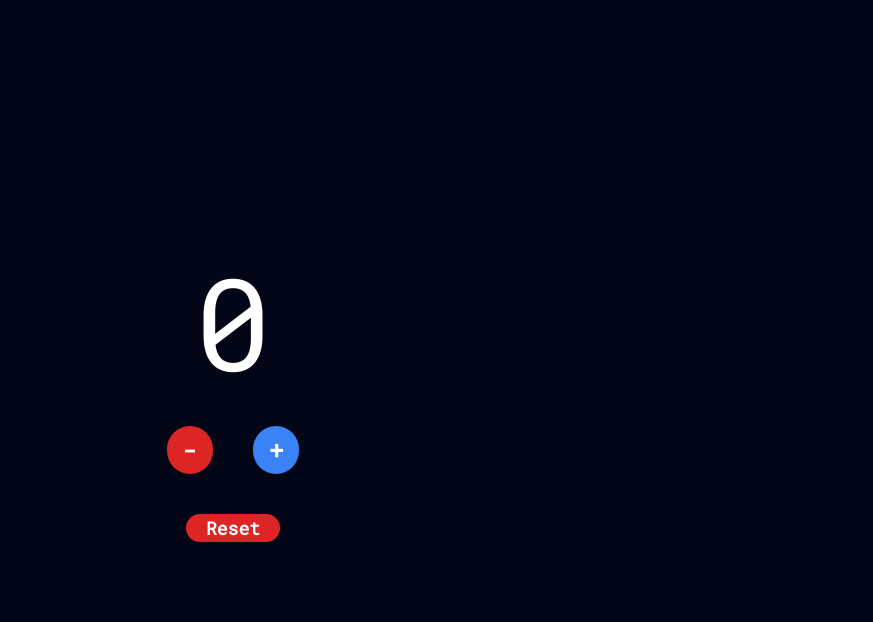
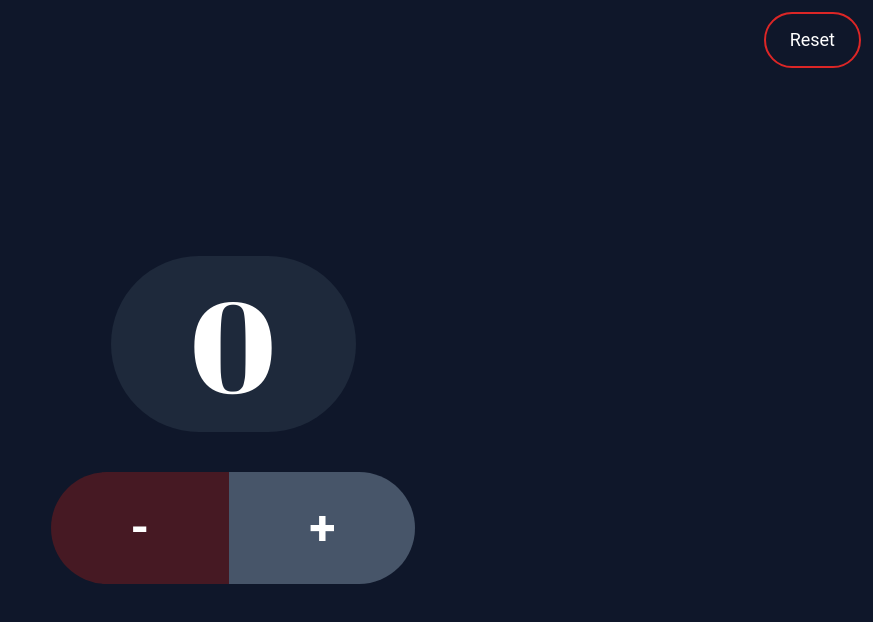
Before and after one commit to Kaif21/supersimple-tally-counter, a website: page index.html in a window 1280 px wide. Shown: the whole page, without its empty margins (407-1280 px from the left). Drawn offline with Linux system fonts and the light colour scheme.

Commit message:
css update

```diff
--- a/index.html
+++ b/index.html
@@ -1,42 +1,65 @@
 <!-- <!doctype html> -->
 <html>
   <head>
-  <meta charset="UTF-8">
-  <meta name="viewport" content="width=device-width, initial-scale=1.0">
-  <link rel="stylesheet" href="output.css">
+    <meta charset="UTF-8" />
+    <meta name="viewport" content="width=device-width, initial-scale=1.0" />
+    <link rel="stylesheet" href="output.css" />
     <!-- fonts -->
-  <link rel="preconnect" href="https://fonts.googleapis.com">
-<link rel="preconnect" href="https://fonts.gstatic.com" crossorigin>
-<link href="https://fonts.googleapis.com/css2?family=Roboto+Mono&display=swap" rel="stylesheet">
+    <link rel="preconnect" href="https://fonts.googleapis.com" />
+    <link rel="preconnect" href="https://fonts.gstatic.com" crossorigin />
+    <link
+      href="https://fonts.googleapis.com/css2?family=Roboto+Mono&display=swap"
+      rel="stylesheet"
+    />
     <!-- icon -->
-<link rel="icon" href="./images/icons/icon-192x192.png">
+    <link rel="icon" href="./images/icons/icon-192x192.png" />
     <!-- manifest -->
-<link rel="manifest" href="./manifest.json">
+    <link rel="manifest" href="./manifest.json" />
+
+    <link rel="preconnect" href="https://fonts.googleapis.com" />
+    <link rel="preconnect" href="https://fonts.gstatic.com" crossorigin />
+    <link
+      href="https://fonts.googleapis.com/css2?family=Abril+Fatface&family=Monoton&display=swap"
+      rel="stylesheet"
+    />
   </head>
-<body class="bg-slate-950">
-    <div class="flex flex-col min-h-screen justify-center items-center">
-<div class="flex text-9xl text-white my-10" id="countStr">0</div>
+  <body class="bg-slate-900 h-full w-full">
+    <div class="flex flex-col h-screen justify-center items-center">
+      <div
+        class="flex text-9xl text-white my-10 bg-slate-800 px-20 rounded-full py-6"
+        id="countStr"
+      >
+        0
+      </div>
       <!-- +,- -->
-<div class="flex flex-row gap-10">
-    <button class="bg-red-600 hover:bg-red-800 text-white font-bold py-2 px-4 rounded-full text-2xl" id="subBtn" onclick="subtrack()">
+      <div class="flex flex-row">
+        <button
+          class="bg-red-900/50 hover:bg-red-500 text-white font-bold py-8 px-20 rounded-r-none rounded-full text-5xl"
+          id="subBtn"
+          onclick="subtrack()"
+        >
           -
         </button>
-    <button class="bg-blue-500 hover:bg-blue-700 text-white font-bold py-2 px-4 rounded-full text-2xl" id="addBtn" onclick="addition()">
+        <button
+          class="bg-slate-600 hover:bg-blue-700 text-white font-bold py-8 px-20 rounded-l-none rounded-full text-5xl"
+          id="addBtn"
+          onclick="addition()"
+        >
           +
         </button>
       </div>
       <!-- save,reset -->
-<div class="flex  gap-10 my-10">
-    <button class="bg-red-600 hover:bg-red-800 text-white font-bold px-5 rounded-full text-lg" onclick="resetbtn()">
+    </div>
+    <button
+      class="w-auto border-2 border-red-600 hover:bg-red-500 text-white px-6 py-3 rounded-full text-lg absolute top-3 right-3"
+      onclick="resetbtn()"
+    >
       Reset
     </button>
-
-</div>
-</div>
     <script src="./script.js"></script>
     <script>
-    if ('serviceWorker' in navigator){
-        navigator.serviceWorker.register('/service-worker.js')
+      if ("serviceWorker" in navigator) {
+        navigator.serviceWorker.register("/service-worker.js");
       }
     </script>
   </body>
--- a/input.css
+++ b/input.css
@@ -2,6 +2,11 @@
 @tailwind components;
 @tailwind utilities;
 
-html{
-    font-family: 'Roboto Mono', monospace;
+html {
+    font-family: 'Roboto', monospace;
 }
+
+#countStr {
+    font-family: 'Abril Fatface', serif;
+
+}
--- a/script.js
+++ b/script.js
@@ -2,13 +2,13 @@ let counted = document.getElementById("countStr")
 let count = 0
 // add
 function addition() {
-    count +=1
+    count += 1
     countStr.textContent = count
 }
 // sub
 
 function subtrack() {
-    count -=1
+    count -= 1
     countStr.textContent = count
 }
 
```
Also changed, not shown: manifest.json, output.css. Lines whose indentation alone changed are shown as unchanged.
